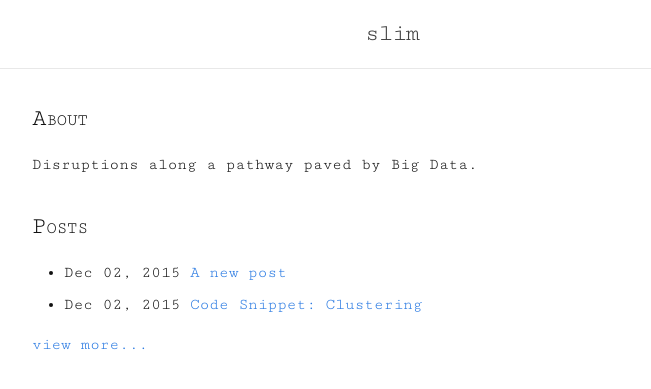
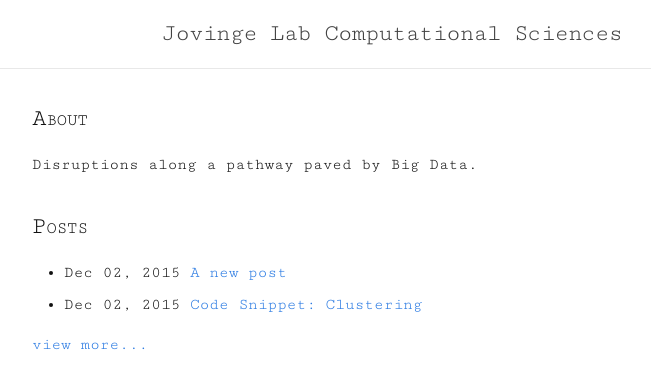
Before and after one commit to JovingeLabSoftware/JovingeLabSoftware.github.io, a Jekyll site: the page built from index.html, in a window 1280 px wide. Shown: the top 389 px of the page, without its empty margins (248-899 px from the left). Built offline with Jekyll 4.4.1, drawn with Linux system fonts in a browser that asks for light colours; Markdown is read by kramdown in place of the engine named in the settings.

Commit message:
reverting _config.yml...can't get prose.io to work.

```diff
--- a/_config.yml
+++ b/_config.yml
@@ -1,5 +1,5 @@
 # Site settings
-title: slim
+title: Jovinge Lab Computational Sciences
 baseurl: ""
 url: "http://jovingelabsoftware.github.io"
 
```
